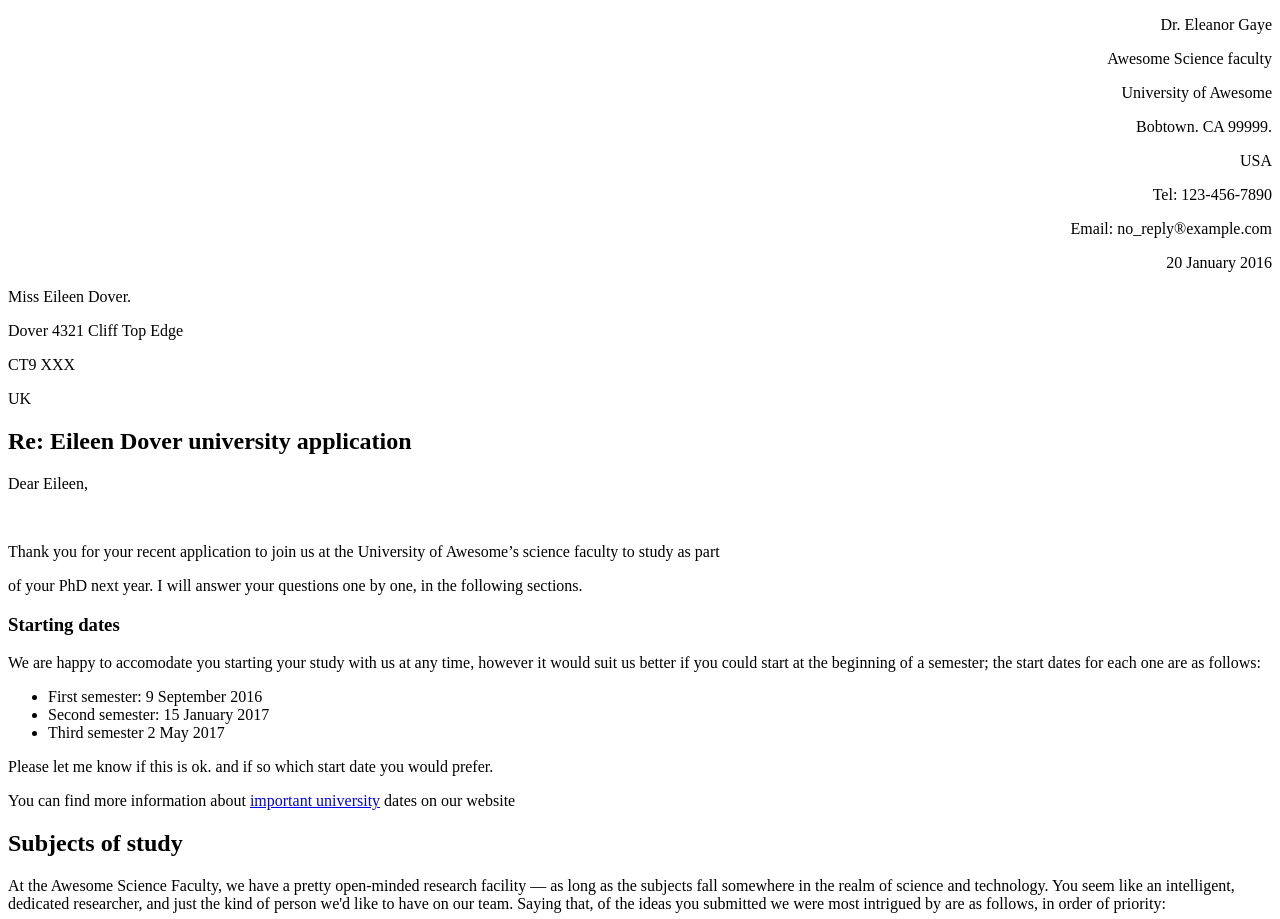
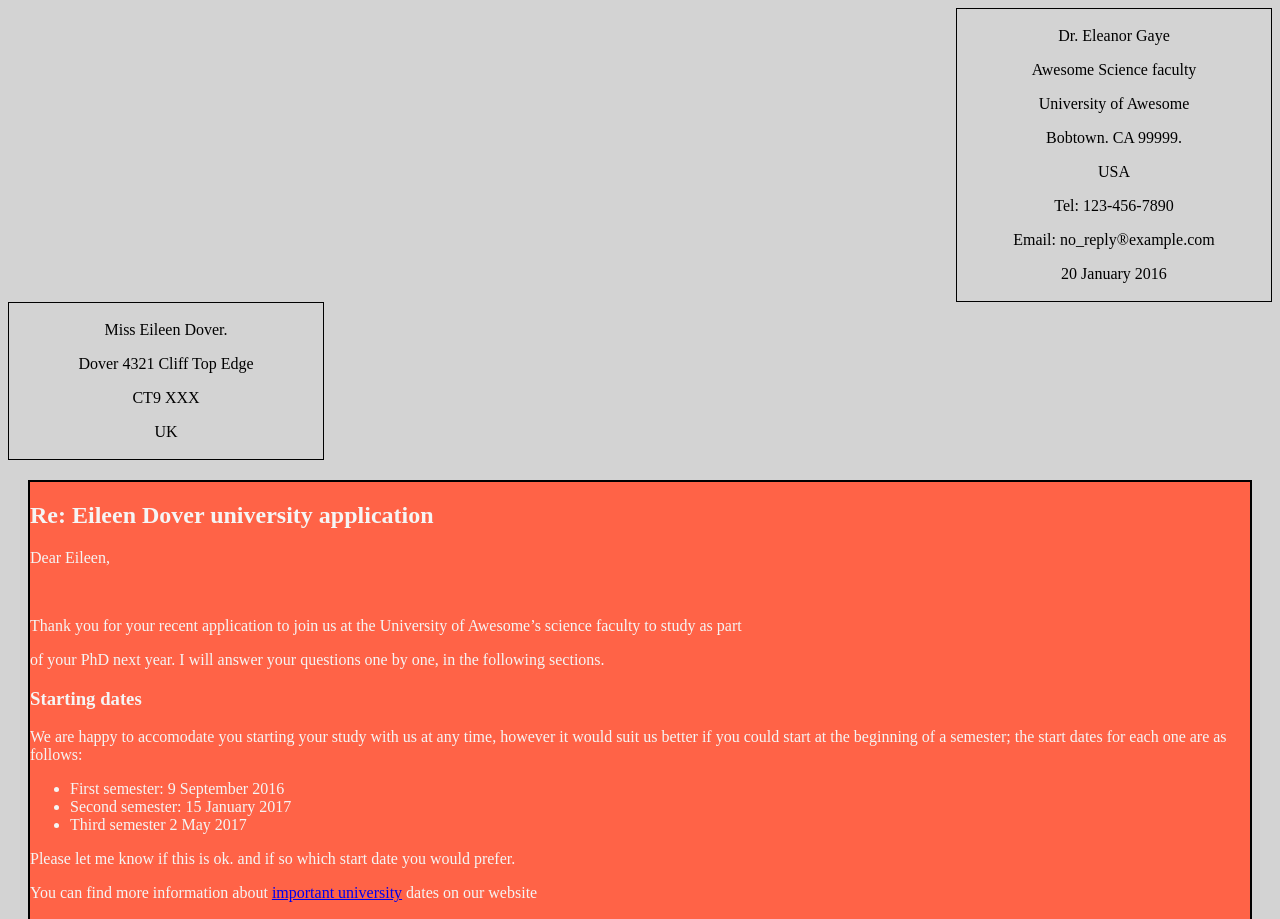
Before and after one commit to Benemox/sep2020, a plain HTML site: page CSS/day0/index.html in a window 1280 px wide. Shown: the top 919 px of the page. Drawn offline with Linux system fonts and the light colour scheme.

Commit message:
modificacion

```diff
--- a/CSS/day0/index.html
+++ b/CSS/day0/index.html
@@ -7,8 +7,9 @@
     <link rel="stylesheet" href="style.css">
 </head>
 <body>
+    <div id="castaña"></div>
     <div >
-        <div style="text-align: right;">
+        <div  id="dest">
                <p>
                    Dr. Eleanor Gaye
                </p>
@@ -35,7 +36,7 @@
                </p>
            </div>
 
-           <div>
+           <div id="rem">
            <p>
                Miss Eileen  Dover.
            </p>
@@ -51,7 +52,7 @@
 
            </div>
 
-           <div>
+           <div id="main-container">
                <h2>
                Re: Eileen Dover university application
                </h2>
--- a/CSS/day0/style.css
+++ b/CSS/day0/style.css
@@ -33,3 +33,33 @@ div.half{
     width:  75%;
 }
 */
+body{
+    background: lightgrey;
+}
+
+#dest{
+    text-align: right;
+    padding: 2px;
+    border: 1px solid black;
+    margin-left: 75%;
+    -webkit-hyphens: none;
+    -ms-hyphens: none;
+    hyphens: none;
+    text-align: center;
+}
+#rem{
+    text-align: right;
+    padding: 2px;
+    border: 1px solid black;
+    margin-right:  75%;
+    -webkit-hyphens: none;
+    -ms-hyphens: none;
+    hyphens: none;
+    text-align: center;
+}
+#main-container{
+    margin: 20px;
+    color: whitesmoke;
+    background-color: tomato;
+    border: 2px solid black;
+}
```
